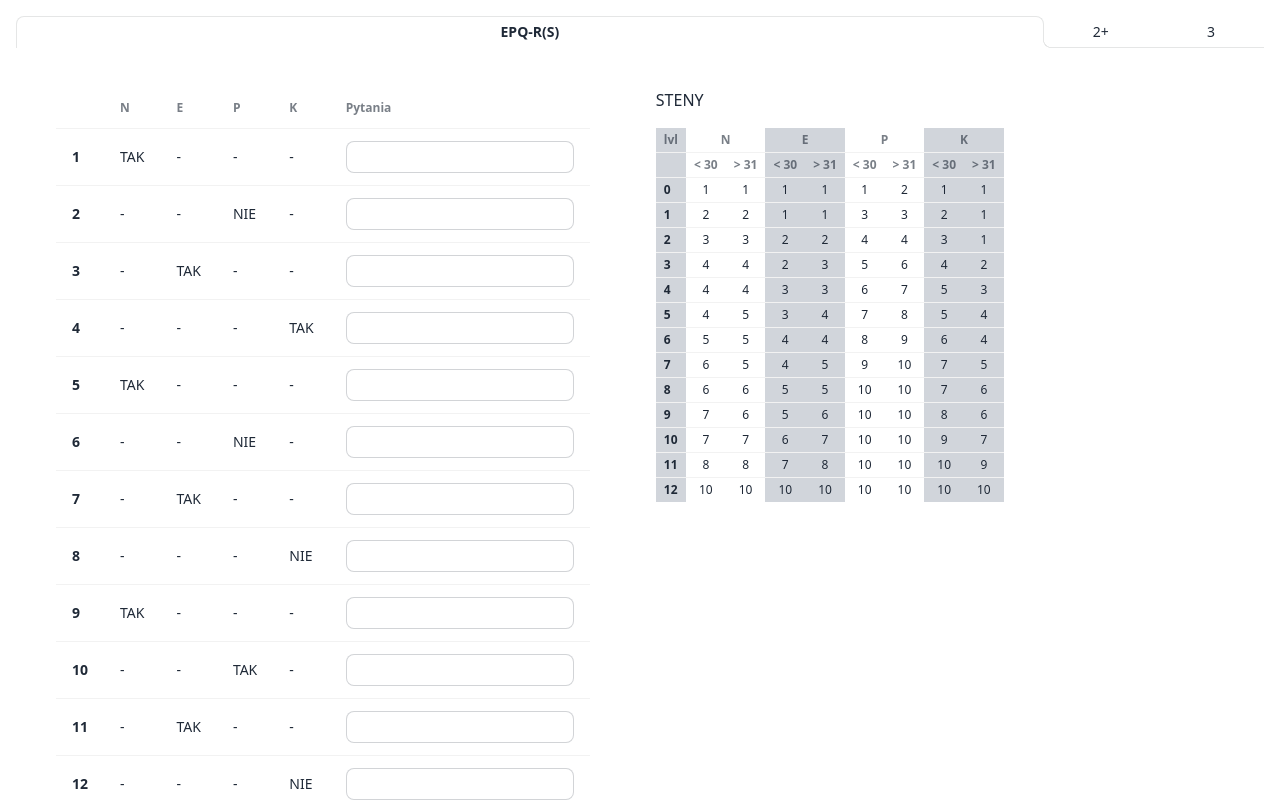
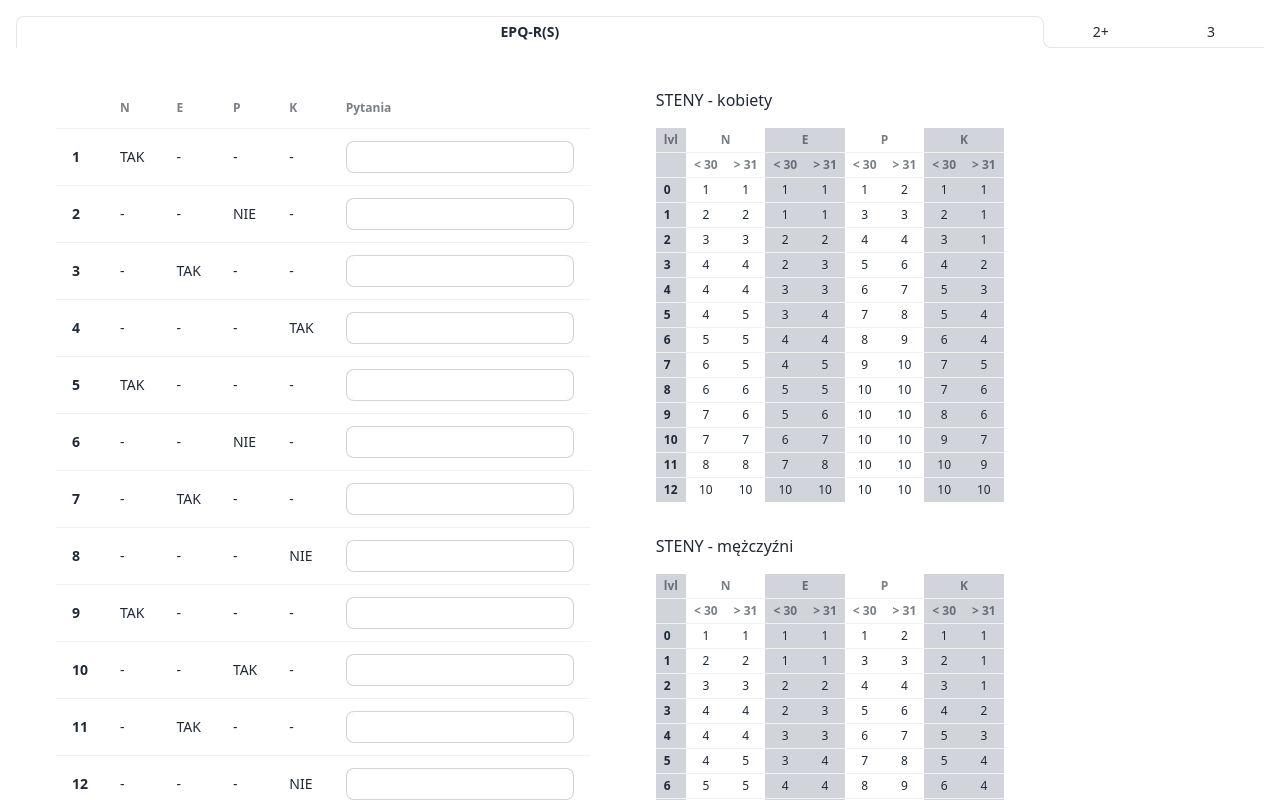
Before and after one commit to symygy/psycho-calc, a React (Vite) app: page / in a window 1280 px wide. Shown: the top 800 px of the page. Built offline with nearby package versions, Linux system fonts and the light colour scheme.

Commit message:
Add new component TableStens

```diff
--- a/src/components/EPQR.tsx
+++ b/src/components/EPQR.tsx
@@ -1,6 +1,7 @@
 import React, { useEffect, useRef, useState } from "react";
 import { flagsEPQR, stensWomenEPQR } from "../lib/flags";
 import Results from "./Results";
+import TableStens from "./TableStens";
 
 const EPQR: React.FC = () => {
   const [age, setAge] = useState(35);
@@ -190,84 +191,20 @@
             ) : (
               <Results matches={matches} stens={stens} />
             )}
-            <button onClick={handleClearInputs} className="btn btn-primary">
+            <button onClick={handleClearInputs} className="btn btn-accent">
               Wyczyść formularz
             </button>
           </div>
         </div>
-        <div>
-          STENY
-          <table className="table table-xs mt-4">
-            <thead>
-              <tr>
-                <th align="center" className="bg-gray-300">
-                  lvl
-                </th>
-                <th colSpan={2} align="center">
-                  N
-                </th>
-                <th colSpan={2} align="center" className="bg-gray-300">
-                  E
-                </th>
-                <th colSpan={2} align="center">
-                  P
-                </th>
-                <th colSpan={2} align="center" className="bg-gray-300">
-                  K
-                </th>
-              </tr>
-              <tr>
-                <th className="bg-gray-300"></th>
-                <th align="center"> &lt; 30</th>
-                <th align="center"> &gt; 31</th>
-                <th align="center" className="bg-gray-300">
-                  &lt; 30
-                </th>
-                <th align="center" className="bg-gray-300">
-                  &gt; 31
-                </th>
-                <th align="center"> &lt; 30</th>
-                <th align="center"> &gt; 31</th>
-                <th align="center" className="bg-gray-300">
-                  &lt; 30
-                </th>
-                <th align="center" className="bg-gray-300">
-                  &gt; 31
-                </th>
-              </tr>
-            </thead>
-            <tbody>
-              {stensWomenEPQR.map((item, key) => (
-                <tr key={key} className="cursor-defaul">
-                  <th className="bg-gray-300">{key}</th>
-                  <td className="text-center hover:bg-green-300">
-                    {item.N.below}
-                  </td>
-                  <td className="text-center hover:bg-green-300">
-                    {item.N.above}
-                  </td>
-                  <td className="text-center hover:bg-green-300 bg-gray-300">
-                    {item.E.below}
-                  </td>
-                  <td className="text-center hover:bg-green-300 bg-gray-300">
-                    {item.E.above}
-                  </td>
-                  <td className="text-center hover:bg-green-300">
-                    {item.P.below}
-                  </td>
-                  <td className="text-center hover:bg-green-300">
-                    {item.P.above}
-                  </td>
-                  <td className="text-center hover:bg-green-300 bg-gray-300">
-                    {item.K.below}
-                  </td>
-                  <td className="text-center hover:bg-green-300 bg-gray-300">
-                    {item.K.above}
-                  </td>
-                </tr>
-              ))}
-            </tbody>
-          </table>
+        <div className="flex flex-col gap-8">
+          <div>
+            STENY - kobiety
+            <TableStens data={stensWomenEPQR} />
+          </div>
+          <div>
+            STENY - mężczyźni
+            <TableStens data={stensWomenEPQR} />
+          </div>
         </div>
       </div>
     </>
--- /dev/null
+++ b/src/components/TableStens.tsx
@@ -0,0 +1,83 @@
+import { StensObject } from "../lib/flags"
+
+type Props = {
+    data: StensObject[]
+}
+
+const TableStens = ({data}: Props) => {
+  return (
+    <table className="table table-xs mt-4">
+    <thead>
+      <tr>
+        <th align="center" className="bg-gray-300">
+          lvl
+        </th>
+        <th colSpan={2} align="center">
+          N
+        </th>
+        <th colSpan={2} align="center" className="bg-gray-300">
+          E
+        </th>
+        <th colSpan={2} align="center">
+          P
+        </th>
+        <th colSpan={2} align="center" className="bg-gray-300">
+          K
+        </th>
+      </tr>
+      <tr>
+        <th className="bg-gray-300"></th>
+        <th align="center"> &lt; 30</th>
+        <th align="center"> &gt; 31</th>
+        <th align="center" className="bg-gray-300">
+          &lt; 30
+        </th>
+        <th align="center" className="bg-gray-300">
+          &gt; 31
+        </th>
+        <th align="center"> &lt; 30</th>
+        <th align="center"> &gt; 31</th>
+        <th align="center" className="bg-gray-300">
+          &lt; 30
+        </th>
+        <th align="center" className="bg-gray-300">
+          &gt; 31
+        </th>
+      </tr>
+    </thead>
+    <tbody>
+      {data.map((item, key) => (
+        <tr key={key} className="cursor-defaul">
+          <th className="bg-gray-300">{key}</th>
+          <td className="text-center hover:bg-green-300">
+            {item.N.below}
+          </td>
+          <td className="text-center hover:bg-green-300">
+            {item.N.above}
+          </td>
+          <td className="text-center hover:bg-green-300 bg-gray-300">
+            {item.E.below}
+          </td>
+          <td className="text-center hover:bg-green-300 bg-gray-300">
+            {item.E.above}
+          </td>
+          <td className="text-center hover:bg-green-300">
+            {item.P.below}
+          </td>
+          <td className="text-center hover:bg-green-300">
+            {item.P.above}
+          </td>
+          <td className="text-center hover:bg-green-300 bg-gray-300">
+            {item.K.below}
+          </td>
+          <td className="text-center hover:bg-green-300 bg-gray-300">
+            {item.K.above}
+          </td>
+        </tr>
+      ))}
+    </tbody>
+  </table>
+  )
+}
+
+export default TableStens
--- a/src/lib/flags.tsx
+++ b/src/lib/flags.tsx
@@ -12,6 +12,18 @@
   E: Flags;
   P: Flags;
   K: Flags;
+}
+
+export type StenObject = {
+  below: number,
+  above :number
+}
+
+export type StensObject = {
+  N: StenObject,
+  E: StenObject,
+  P: StenObject,
+  K: StenObject
 }
 
 
```
